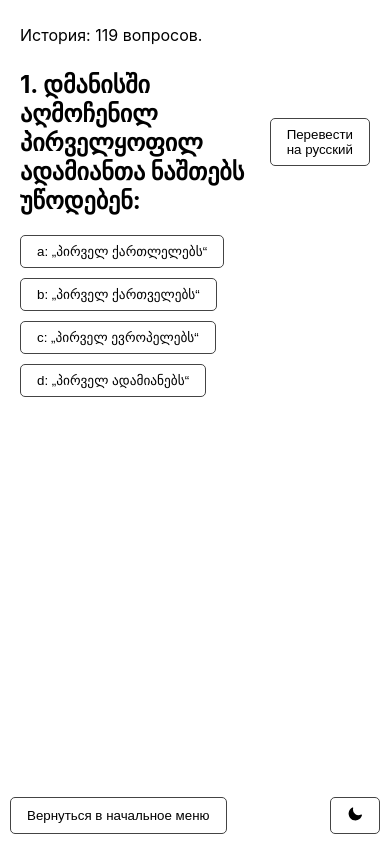
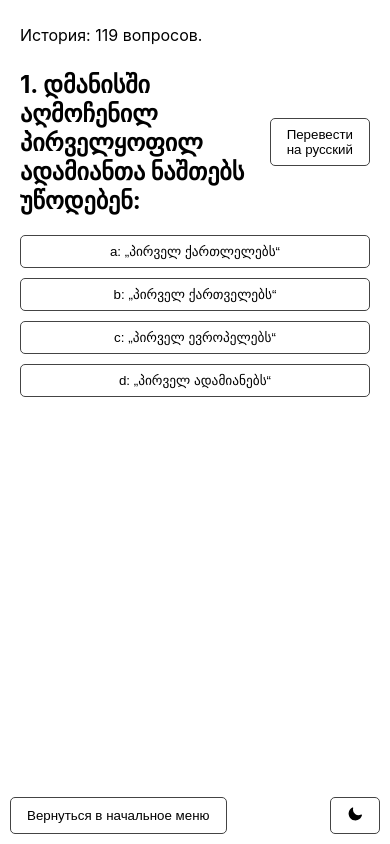
Before and after one commit to DevidzeIL/quiz-app, a React (Create React App) app: page / in a window 390 px wide. Both pictures are taken after a click on the button "История". Built offline with nearby package versions, Linux system fonts and the light colour scheme; no server answers.

Commit message:
minor changes

```diff
--- a/src/components/Quiz/Quiz.css
+++ b/src/components/Quiz/Quiz.css
@@ -19,13 +19,21 @@
   row-gap: 10px;
 }
 
+@media (max-width: 768px) {
+  .quiz-answers {
+    align-items: stretch;
+  }
+  .quiz-reset {
+    position: fixed;
+    bottom: 10px;
+    left: 10px;
+    height: 37px;
+    margin: auto;
+  }
+}
+
 .quiz-reset {
   margin-top: 50px;
-  position: fixed;
-  bottom: 10px;
-  left: 10px;
-  height: 37px;
-  margin: auto;
 }
 
 .loading-icon {
```
